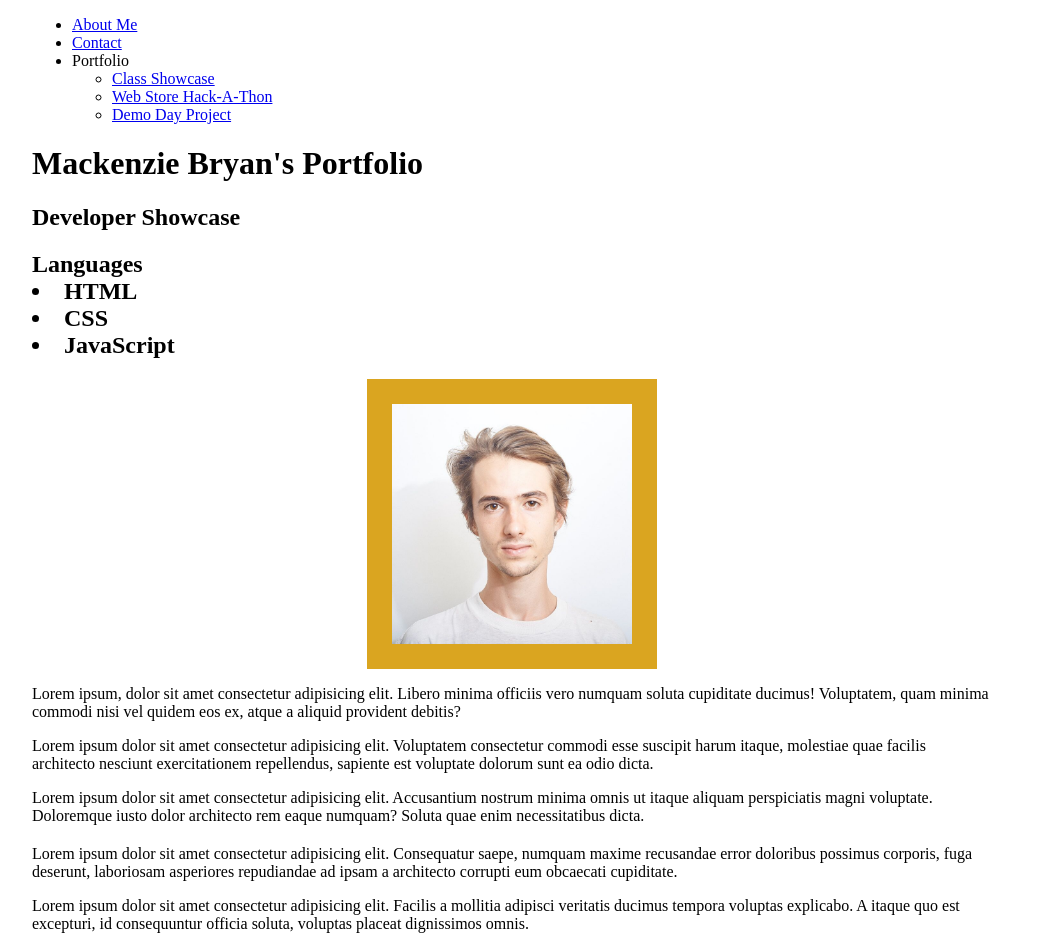
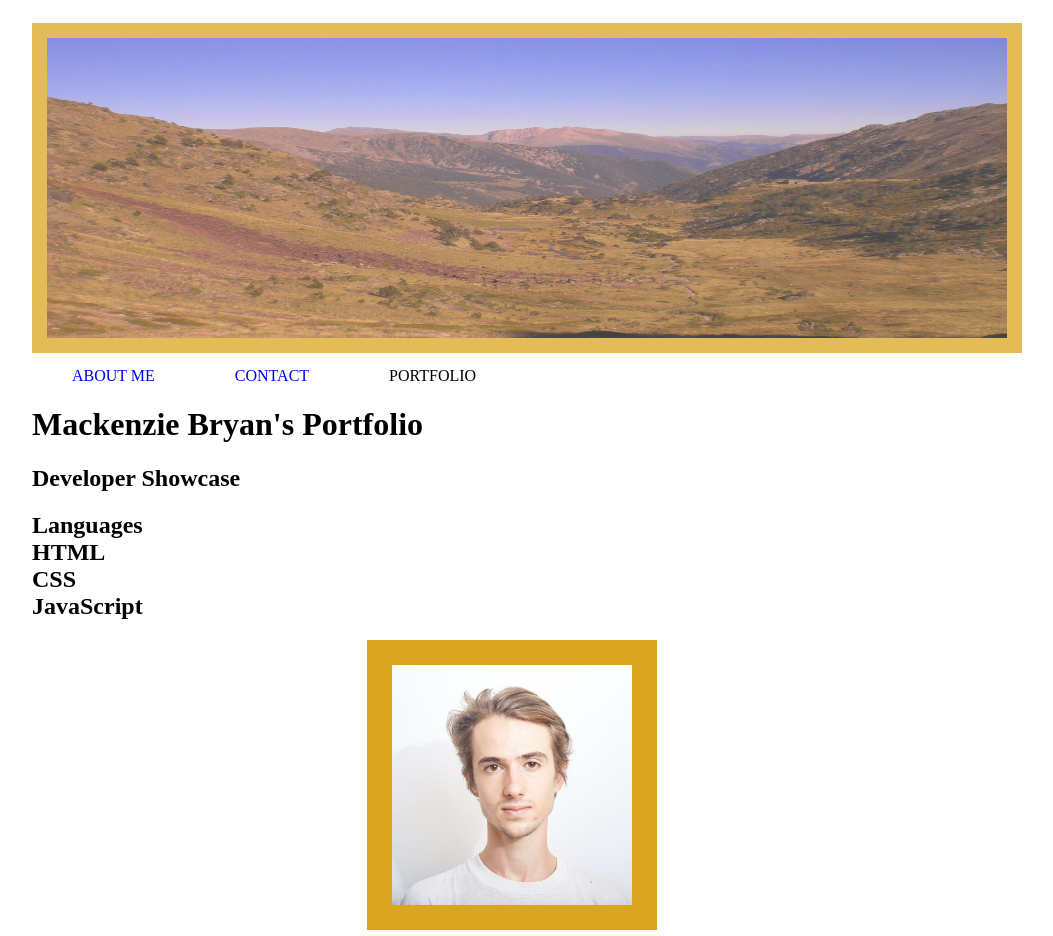
Before and after one commit to mackenziebryan/savvy-coders-portfolio, a website built with Parcel: page index.html in a window 1280 px wide. Shown: the top 936 px of the page, without its empty margins (128-1181 px from the left). Built offline with nearby package versions, Linux system fonts and the light colour scheme.

Commit message:
nav bar practice

```diff
--- a/index.html
+++ b/index.html
@@ -5,17 +5,18 @@
     <meta name="viewport" content="width=device-width, initial-scale=1.0" />
     <meta http-equiv="X-UA-Compatible" content="ie=edge" />
     <title>Mackenzie Bryan's Portfolio</title>
-    <link rel="stylesheet" href="style.css"/>
+    <link rel="stylesheet" href="style.css" />
   </head>
 
   <body>
-    <nav class="container" >
-      <ul>
+    <nav class="container">
+      <img id="headimg" src="./images/header.JPG" alt="mountain" />
+      <ul class="flex">
         <li><a href="about.html">About Me</a></li>
         <li><a href="contact.html">Contact</a></li>
         <li>
           Portfolio
-          <ul>
+          <ul id="dropdown">
             <li><a href="class.html">Class Showcase</a></li>
             <li><a href="web-store.html">Web Store Hack-A-Thon</a></li>
             <li><a href="demo.html">Demo Day Project</a></li>
--- a/style.css
+++ b/style.css
@@ -1,4 +1,18 @@
 
+#headimg {
+  max-width: 1460px;
+  width: 100%;
+  max-height: 300px;
+  text-align: center;
+  border: solid 15px goldenrod;
+  margin-top: 15px;
+  margin-bottom: 10px;
+  opacity: 0.75;
+}
+
+a {
+  text-decoration: none;
+}
 
 .container {
   margin: 0 auto;
@@ -6,6 +20,14 @@
   width: 80vw;
 }
 
+li {
+  list-style: none;
+}
+
+ul {
+  margin: 0;
+  padding: 0;
+}
 
 .headshot {
   border: goldenrod 25px solid;
@@ -16,13 +38,17 @@
 
 .flex {
   display: flex;
-  text-align: center;
-  font-size: 26px;
 }
 
 .flex--column {
   flex-direction: column;
 }
+
+.justify-space-around {
+  justify-content: space-around;
+}
+
+
 
 /* Form */
 input {
@@ -51,3 +77,19 @@ form p {
 form > div + div {
   margin-top: 10px;
 }
+
+
+/* navigation */
+nav li {
+  text-transform: uppercase;
+  margin: 0 40px;
+}
+
+#dropdown {
+  display: none;
+}
+
+li:focus #dropdown,
+li:hover #dropdown {
+  display: block;
+}
```
Also changed, not shown: contact.html (+6 -1 lines), images/header.JPG (added).
